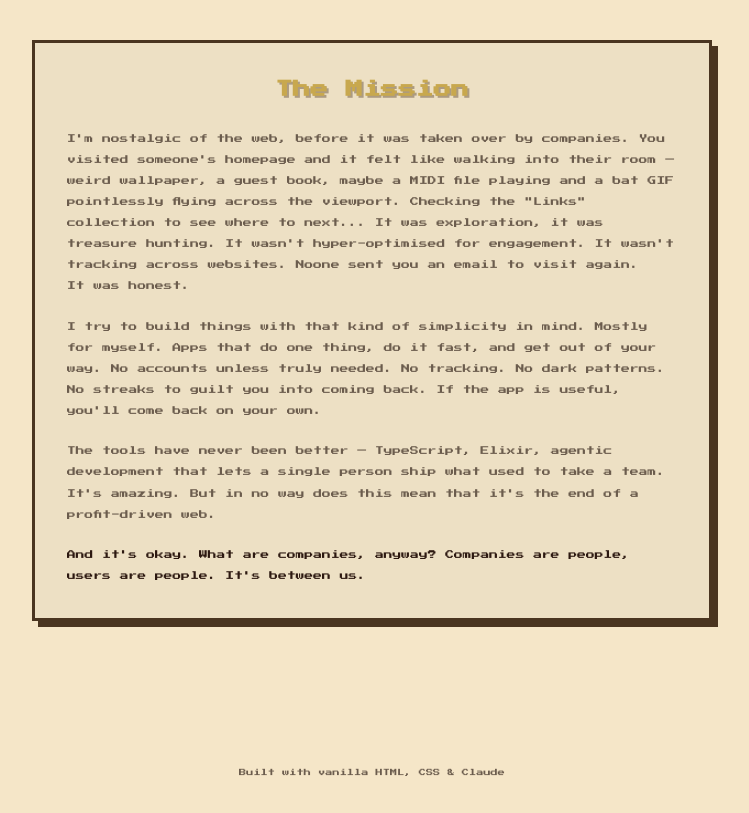
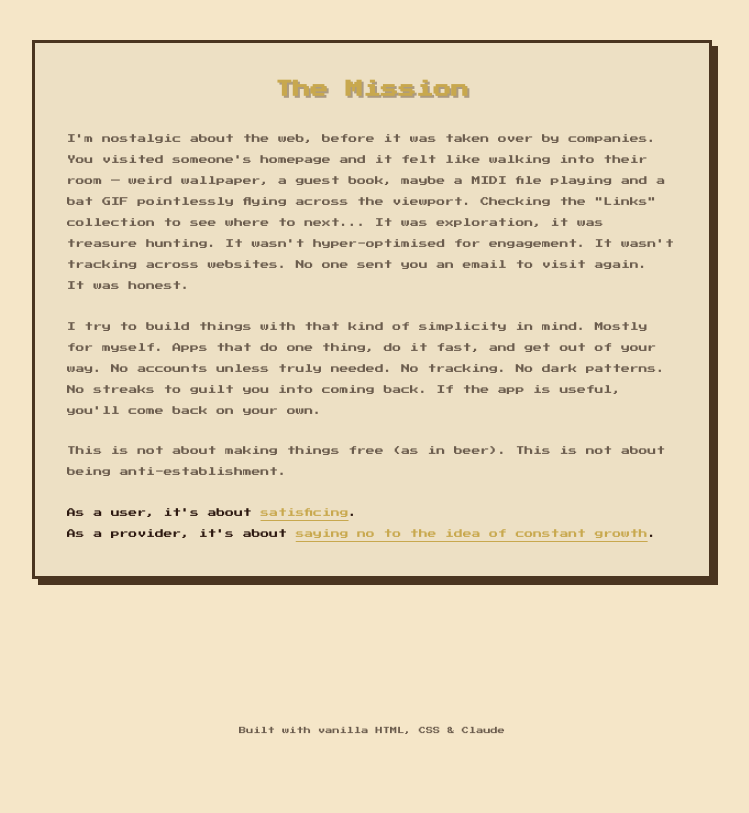
Before and after one commit to mrnagydavid/dot-dev, a plain HTML site: page src/index.html in a window 1280 px wide. Shown: the part 1020-1833 px from the top of the page, without its empty margins (268-1017 px from the left). After the commit the page ends 1791 px from the top, so only its background shows below. Drawn offline with Linux system fonts and the light colour scheme.

Commit message:
chore: update credo

```diff
--- a/src/index.html
+++ b/src/index.html
@@ -61,11 +61,11 @@
       <h2 class="section-title">The Mission</h2>
 
       <p>
-        I'm nostalgic of the web, before it was taken over by companies.
+        I'm nostalgic about the web, before it was taken over by companies.
         You visited someone's homepage and it felt like walking into their room &mdash; weird
         wallpaper, a guest book, maybe a MIDI file playing and a bat GIF pointlessly flying across the viewport.
         Checking the "Links" collection to see where to next... It was exploration, it was treasure hunting.
-        It wasn't hyper-optimised for engagement. It wasn't tracking across websites. Noone sent you an email to visit again.
+        It wasn't hyper-optimised for engagement. It wasn't tracking across websites. No one sent you an email to visit again.
         <br> It was honest.
       </p>
 
@@ -79,12 +79,13 @@
       </p>
 
       <p>
-        The tools have never been better &mdash; TypeScript, Elixir,
-        agentic development that lets a single person ship what used
-        to take a team. It's amazing. But in no way does this mean that it's the end of a profit-driven web.
+        This is not about making things free (as in beer). This is not about being anti-establishment.
       </p>
 
-      <p>And it's okay. What are companies, anyway? Companies are people, users are people. It's between us.</p>
+      <p>
+        As a user, it's about <a href="https://en.wikipedia.org/wiki/Satisficing" target="_blank">satisficing</a>. <br>
+        As a provider, it's about <a href="https://37signals.com/10" target="_blank">saying no to the idea of constant growth</a>.
+      </p>
     </section>
   </main>
 
--- a/src/style.css
+++ b/src/style.css
@@ -232,6 +232,16 @@ main {
   color: var(--text);
 }
 
+.manifesto a {
+  color: var(--accent-gold);
+  text-decoration: underline;
+  text-underline-offset: 3px;
+}
+
+.manifesto a:hover {
+  color: var(--text);
+}
+
 
 /* ===== Footer ===== */
 
```
